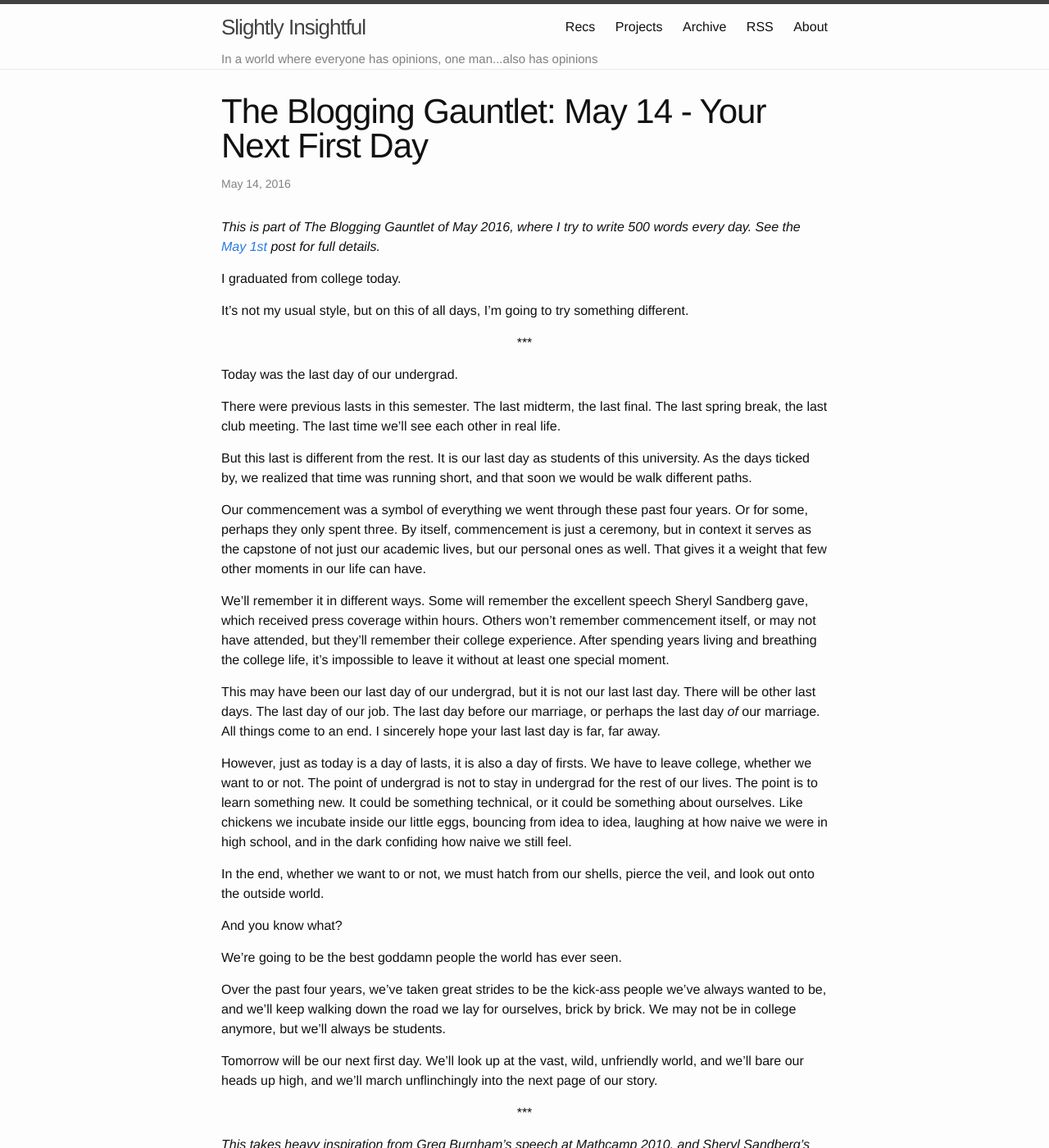
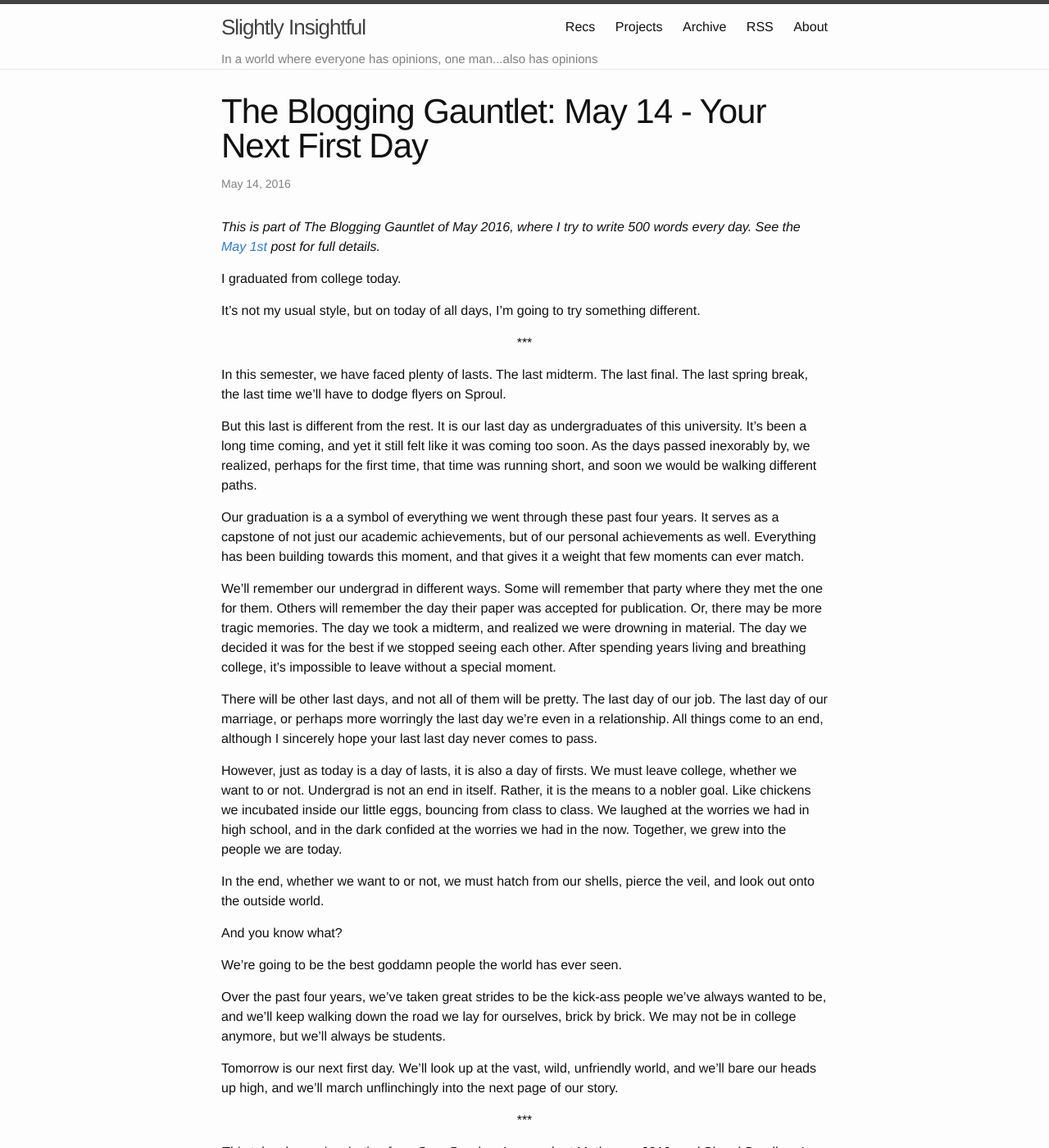
Before and after one commit to alexirpan/alexirpan.github.io, a Jekyll site: the page built from _posts/may2016/2016-05-14-may-14.markdown, in a window 1280 px wide and 1400 px high. Shown: the whole window at 82% size. Built offline with Jekyll 4.4.1, drawn with Linux system fonts in a browser that asks for light colours.

Commit message:
Some rewordings

```diff
--- a/_posts/may2016/2016-05-14-may-14.markdown
+++ b/_posts/may2016/2016-05-14-may-14.markdown
@@ -8,56 +8,54 @@ date:   2016-05-14 16:49:00 -0700
 
 I graduated from college today.
 
-It's not my usual style, but on this of all days, I'm going
+It's not my usual style, but on today of all days, I'm going
 to try something different.
 
 \*\*\*
 {: .centered }
 
-Today was the last day of our undergrad.
-
-There were previous lasts in this semester. The last midterm,
-the last final. The last spring break, the last club meeting.
-The last time we'll see each other in real life.
+In this semester, we have faced plenty of lasts. The last
+midterm. The last final. The last spring break, the last time
+we'll have to dodge flyers on Sproul.
 
 But this last is different from the rest. It is our last
-day as students of this university. As the days ticked
-by, we realized that time was running short, and that soon
-we would be walk different paths.
+day as undergraduates of this university. It's been a long
+time coming, and yet it still felt like it was coming
+too soon. As the days passed inexorably by, we realized,
+perhaps for the first time, that time was running short,
+and soon we would be walking different paths.
 
-Our commencement was a symbol of everything we went through
-these past four years. Or for some, perhaps they only spent
-three. By itself, commencement is just a ceremony, but in
-context it serves as the capstone of not just our
-academic lives, but our personal ones as well.
-That gives it a weight that few other moments in our life
-can have.
+Our graduation is a a symbol of everything we went through
+these past four years. It serves as a capstone of not
+just our academic achievements, but of our personal
+achievements as well. Everything has been building towards
+this moment, and that gives it a weight that few
+moments can ever match.
 
-We'll remember it in different ways. Some will remember the
-excellent speech Sheryl Sandberg gave, which received
-press coverage within hours. Others won't remember
-commencement itself, or may not have attended, but they'll
-remember their college experience.
-After spending years living and breathing the college life,
-it's impossible to leave it without at least one special
-moment.
+We'll remember our undergrad in different ways.
+Some will remember that party where they met the one for them.
+Others will remember the day their paper was accepted for
+publication. Or, there may be more tragic memories. The
+day we took a midterm, and realized we were drowning in
+material. The day we decided it was for the best if we
+stopped seeing each other.
+After spending years living and breathing college,
+it's impossible to leave without a special moment.
 
-This may have been our last day of our undergrad, but it
-is not our last last day. There will be other last days.
-The last day of our job. The last day before our marriage,
-or perhaps the last day *of* our marriage.
-All things come to an end. I sincerely hope your
-last last day is far, far away.
+There will be other last days, and not all of them will
+be pretty. The last day of our job. The last day of our marriage,
+or perhaps more worringly the last day we're even in a
+relationship. All things come to an end, although
+I sincerely hope your last last day never comes to pass.
 
 However, just as today is a day of lasts, it is also
-a day of firsts. We have to leave college, whether we want
-to or not. The point of undergrad is not to stay in
-undergrad for the rest of our lives. The point is to learn
-something new. It could be something technical, or it could
-be something about ourselves. Like chickens we incubate
-inside our little eggs, bouncing from idea to idea,
-laughing at how naive we were in high school, and in the
-dark confiding how naive we still feel.
+a day of firsts. We must leave college, whether we want
+to or not. Undergrad is not an end in itself. Rather, it is
+the means to a nobler goal. Like chickens we incubated
+inside our little eggs, bouncing from class to class.
+We laughed at the worries we had in high school, and in the
+dark confided at the worries we had in the now. Together,
+we grew into the people we are today.
 
 In the end, whether we want to or not, we must hatch from
 our shells, pierce the veil, and look out onto the
@@ -74,7 +72,7 @@ keep walking down the road we lay for ourselves, brick by
 brick. We may not be in college anymore, but we'll always
 be students.
 
-Tomorrow will be our next first day. We'll look up at the vast,
+Tomorrow is our next first day. We'll look up at the vast,
 wild, unfriendly world, and we'll bare our heads up high, and
 we'll march unflinchingly into the next page of our story.
 
```
